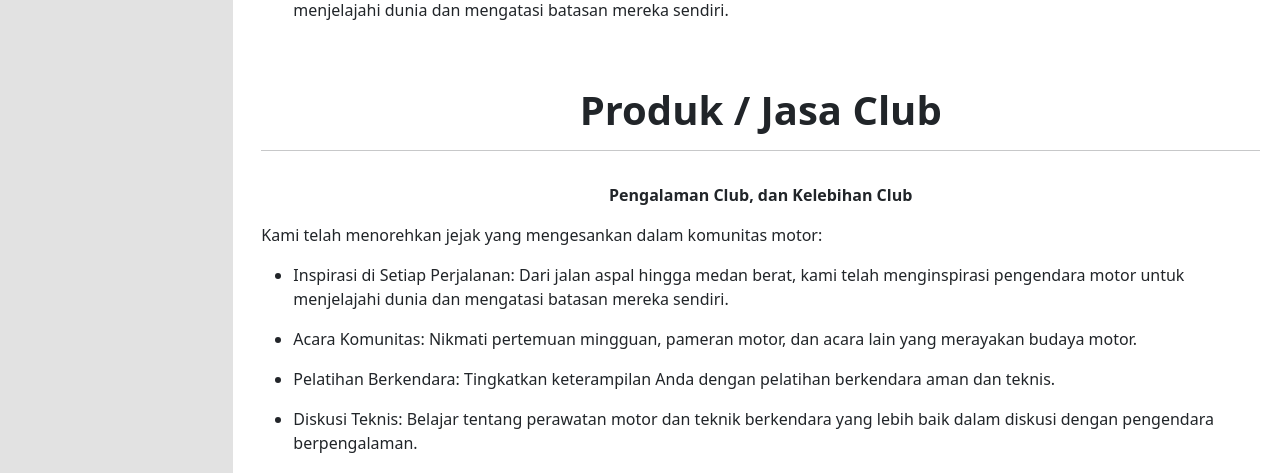
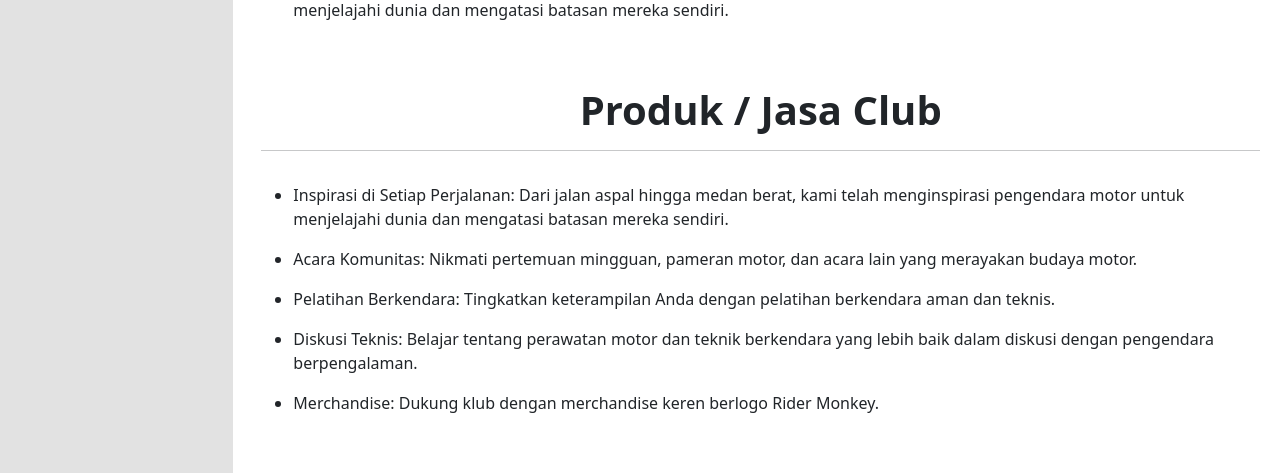
Before and after one commit to AryKurnia/Web_Club_Motor, a PHP site: page / in a window 1280 px wide. Shown: the part 1354-1827 px from the top of the page. Run offline with PHP 8.4, Linux system fonts and the light colour scheme.

Commit message:
memperbaiki line dari produk

```diff
--- a/index.php
+++ b/index.php
@@ -225,10 +225,6 @@
                                     <hr>
                                 </div>
                                 <div class="col-12 mt-3">
-                                    <p class="fw-bold text-center color-acsent">Pengalaman Club, dan Kelebihan Club
-                                    </p>
-                                    <p class="">Kami telah menorehkan jejak yang mengesankan dalam komunitas motor:
-                                    </p>
                                     <ul>
                                         <li>Inspirasi di Setiap Perjalanan: Dari jalan aspal hingga medan berat, kami
                                             telah menginspirasi pengendara motor untuk menjelajahi dunia dan mengatasi
```
